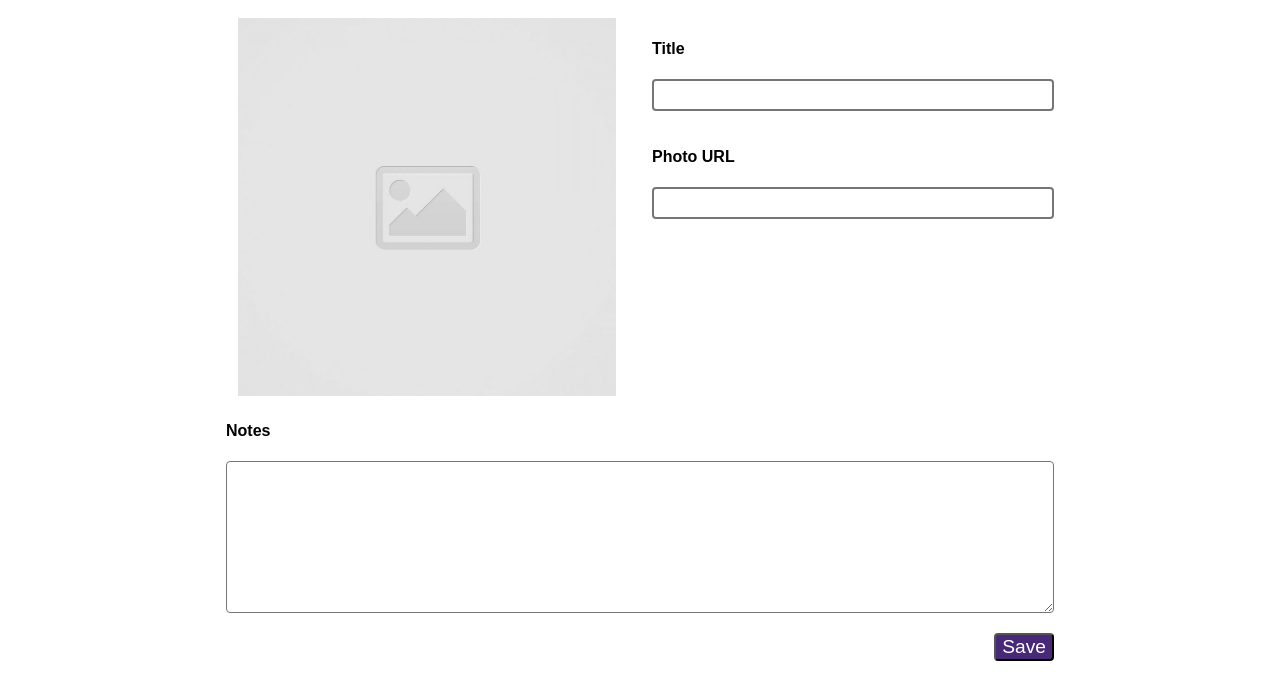
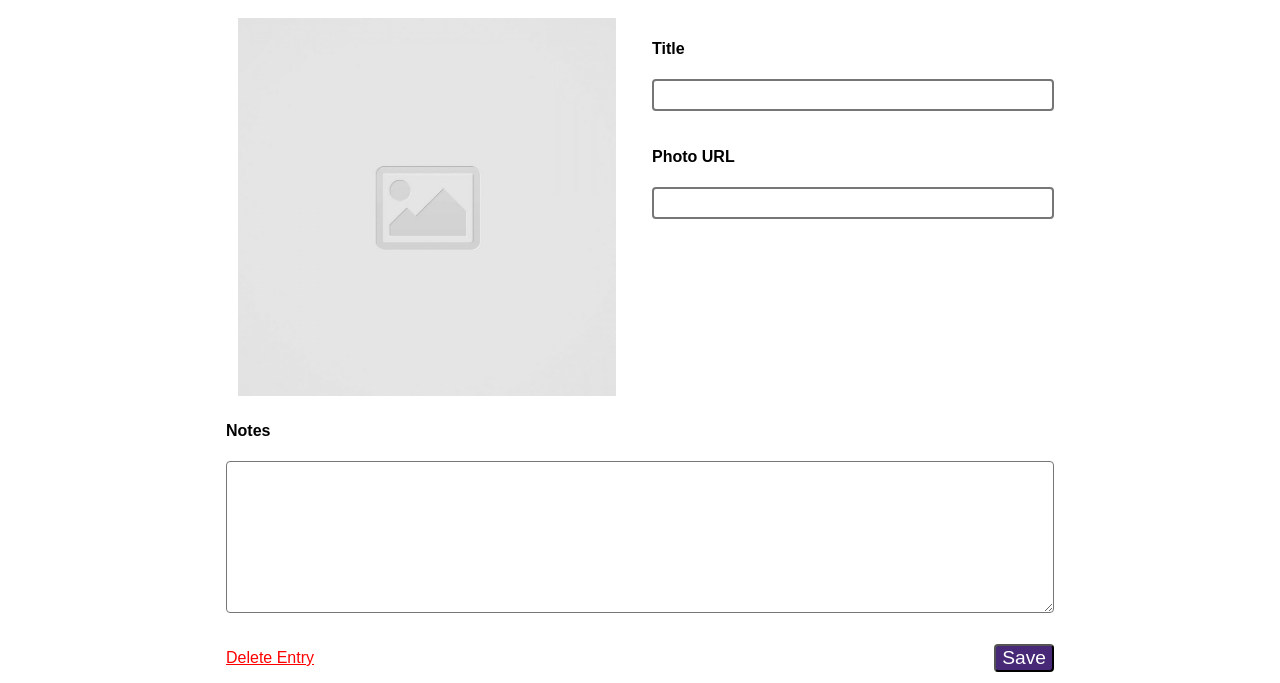
Before and after one commit to Raphael-Cruzado/code-journal, a website: page index.html in a window 1280 px wide. Shown: the part 122-805 px from the top of the page. Drawn offline with Linux system fonts and the light colour scheme.

Commit message:
delete word

```diff
--- a/css/styles.css
+++ b/css/styles.css
@@ -64,9 +64,14 @@ li {
   margin-left: 1rem;
 }
 
-a {
+a:first-child {
   color: white;
   text-decoration: none;
+}
+
+.delete {
+  color: red;
+  text-decoration: underline;
 }
 
 .title-column {
--- a/index.html
+++ b/index.html
@@ -47,14 +47,21 @@
               <h4><label for="user-text">Notes</label></h4>
               <textarea required class="column-full" name="message" cols="30" rows="10"></textarea>
             </div>
-            <div class="column-full push-right">
-              <button id="submit-btn">Save</button>
+          </div>
+          <div class="row no-wrap">
+            <div class="column-half">
+              <p class="delete">Delete Entry</p>
+            </div>
+            <div class="column-half push-right">
+              <button class="push-right" id="submit-btn">Save</button>
             </div>
           </div>
         </form>
       </div>
+    </div>
 
     <div data-view="entries" class="hidden">
+
 
       <div class="row no-wrap">
         <div class="column-half">
@@ -70,7 +77,6 @@
         </ul>
       </div>
     </div>
-    </div>
   </main>
   <script src="js/data.js"></script>
   <script src="js/main.js"></script>
```
Lines whose indentation alone changed are shown as unchanged.
